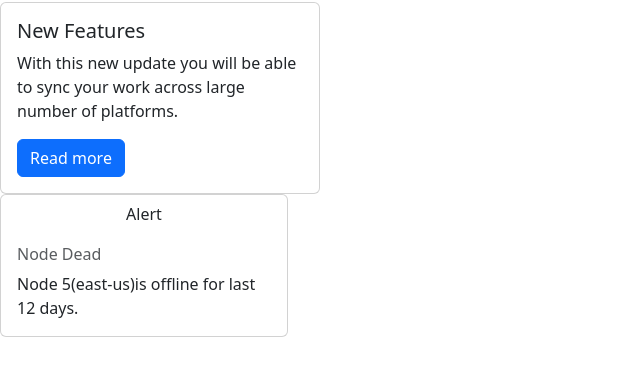
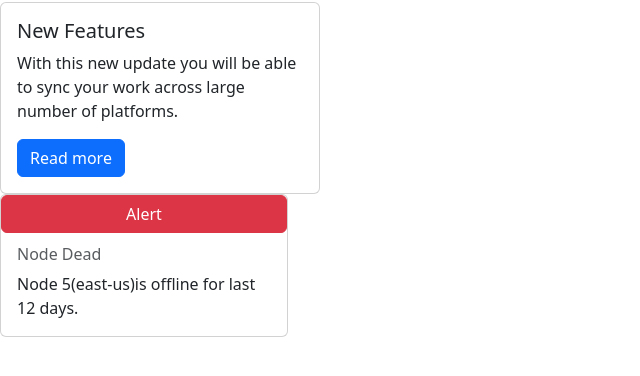
Before and after one commit to acciojob/bootstrap-card-Lochan-sharma232, a website: page main.html in a window 1280 px wide. Shown: the part 54-430 px from the top of the page, without its empty margins (0-640 px from the left). Drawn offline with nearby package versions, Linux system fonts and the light colour scheme.

Commit message:
created a submission

```diff
--- a/main.html
+++ b/main.html
@@ -19,7 +19,7 @@
   </div>
 </div>
 	<div class="card" style="width: 18rem;">
-		  <button type="button" class="btn btn-alert">Alert</button>
+		  <button type="button" class="btn btn-danger">Alert</button>
 
   <div class="card-body">
     <h6 class="card-subtitle mb-2 text-body-secondary">Node Dead</h6>
```
